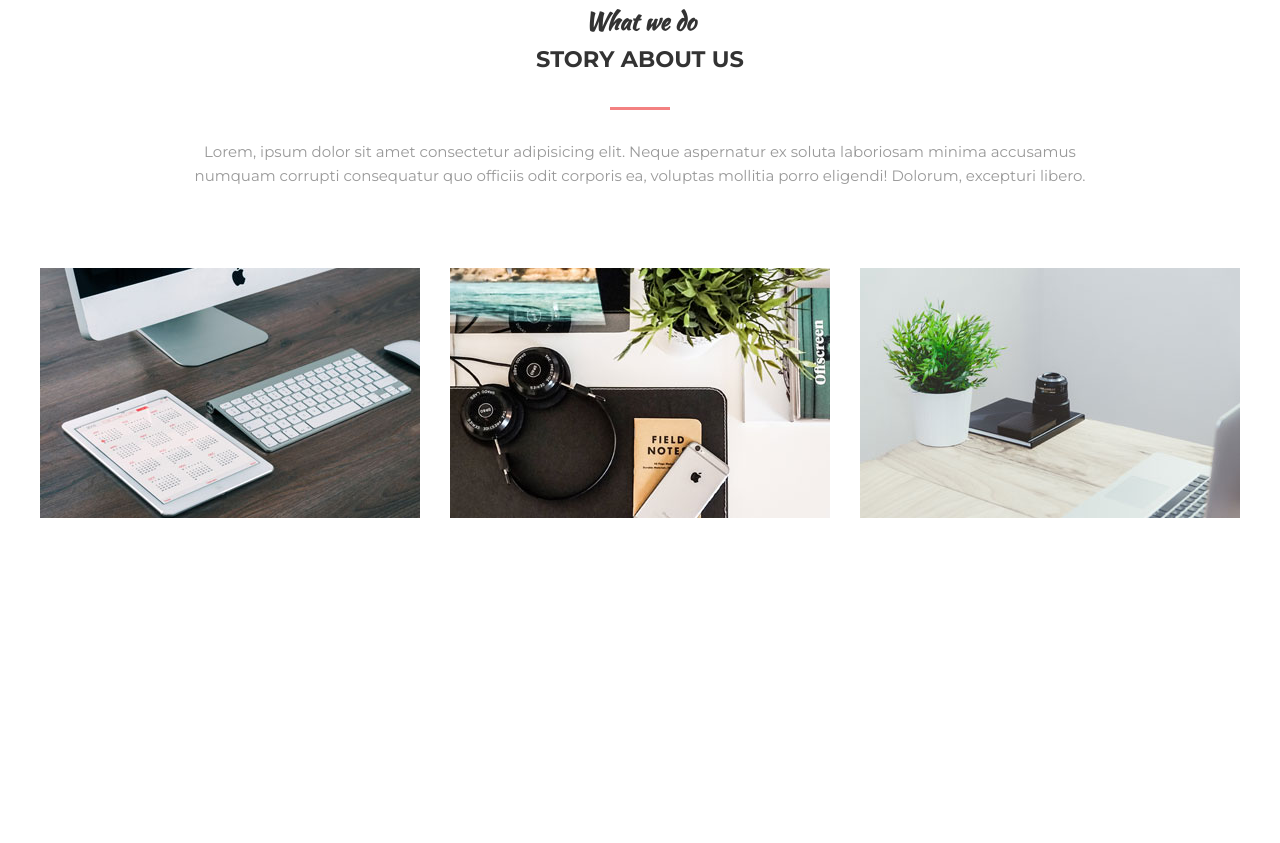
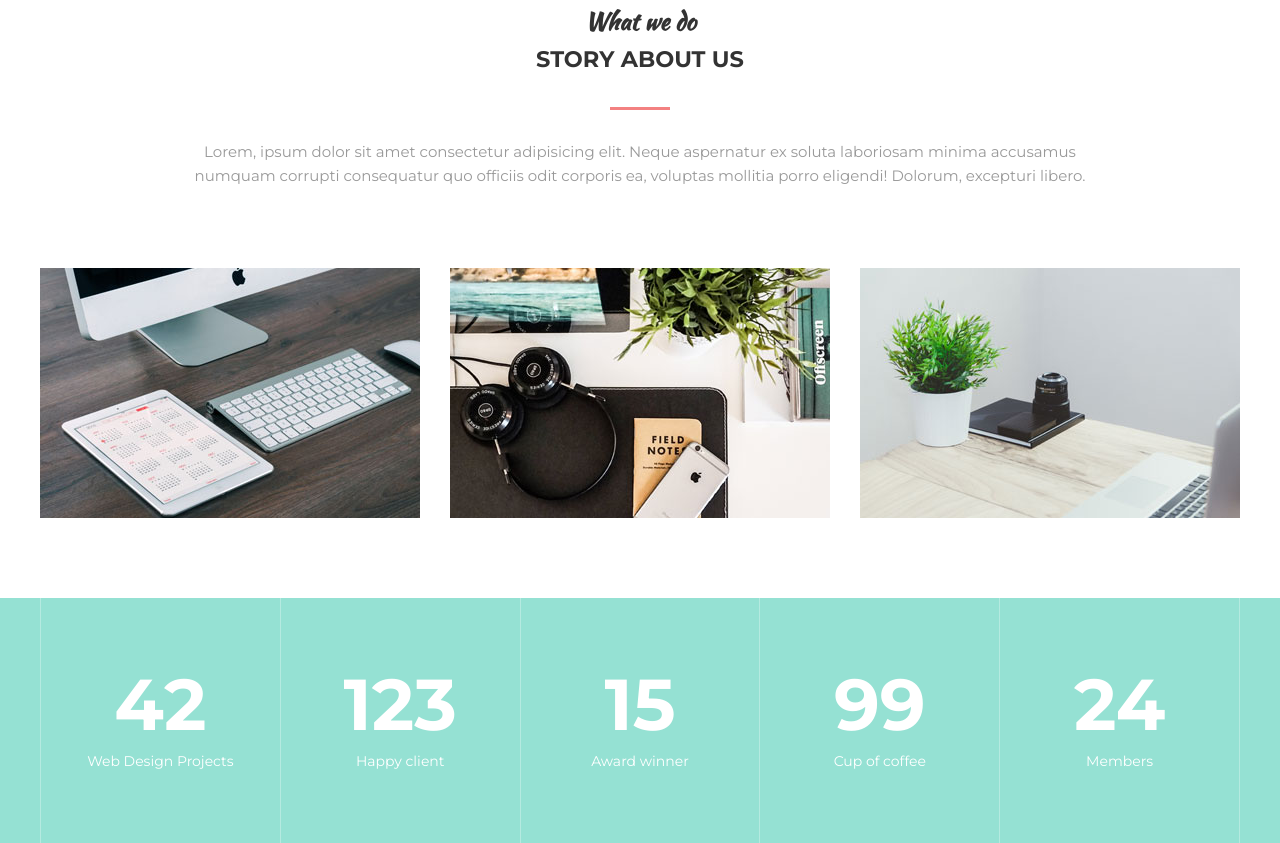
Before and after one commit to sakhtopSecret/MoGo, a plain HTML site: page index.html in a window 1280 px wide. Shown: the part 877-1720 px from the top of the page. Before the commit the page ends 1475 px from the top, so only its background shows below. Drawn offline with Linux system fonts and the light colour scheme.

Commit message:
Сверстан блок статистики

```diff
--- a/assets/css/style.css
+++ b/assets/css/style.css
@@ -321,3 +321,38 @@ h1, h2, h3, h4, h5, h6 {
 
     transition: opacity .2s linear;
 }
+
+/* Statistics */
+
+.statistics {
+    background-color: #95e1d3;
+}
+
+.stat {
+    display: flex;
+}
+
+.stat__item {
+    flex: 1 1 0;
+    padding: 70px 20px;
+    border-left: 1px solid #b5eae0;
+
+    text-align: center;
+    color: #fff;
+}
+
+.stat__item:last-child {
+    border-right: 1px solid #b5eae0;
+}
+
+.stat__count {
+    margin-bottom: 10px;
+    font-size: 72px;
+    font-weight: 700;
+    line-height: 1;
+}
+
+.stat__text {
+    font-size: 14px;
+    text-transform: auto;
+}
--- a/index.html
+++ b/index.html
@@ -26,6 +26,7 @@
     </header>
 
     <div class="intro">
+
         <div class="container">
             <div class="intro__inner">
                 <h2 class="intro__suptitle">Creative Template</h2>
@@ -56,10 +57,12 @@
             </div>
             </div>
         </div>
-    </div>
+
+    </div> <!-- intro -->
 
     <section class="section">
         <div class="container">
+
             <div class="section__header">
                 <h3 class="section__suptitle">What we do</h3>
                 <h2 class="section__title">Story about us</h2>
@@ -89,9 +92,37 @@
                 </div>
             </div>
 
-        </div>
+        </div> <!-- container -->
     </section>
 
+    <div class="statistics">
+        <div class="container">
+
+            <div class="stat">
+                <div class="stat__item">
+                    <div class="stat__count">42</div>
+                    <div class="stat__text">Web Design Projects</div>
+                </div>
+                <div class="stat__item">
+                    <div class="stat__count">123</div>
+                    <div class="stat__text">Happy client</div>
+                </div>
+                <div class="stat__item">
+                    <div class="stat__count">15</div>
+                    <div class="stat__text">Award winner</div>
+                </div>
+                <div class="stat__item">
+                    <div class="stat__count">99</div>
+                    <div class="stat__text">Cup of coffee</div>
+                </div>
+                <div class="stat__item">
+                    <div class="stat__count">24</div>
+                    <div class="stat__text">Members</div>
+                </div>
+            </div>
+
+        </div>
+    </div>
 </body>
 
 </html>
```
